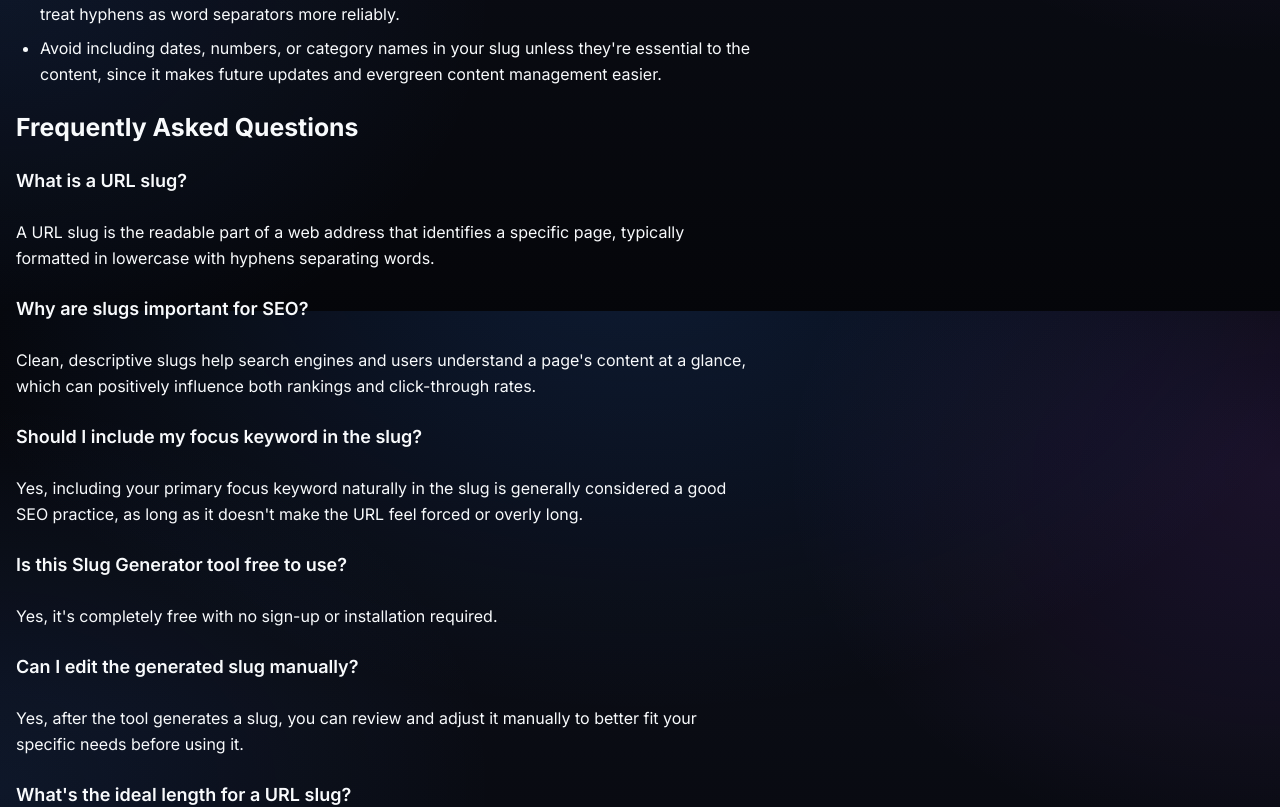
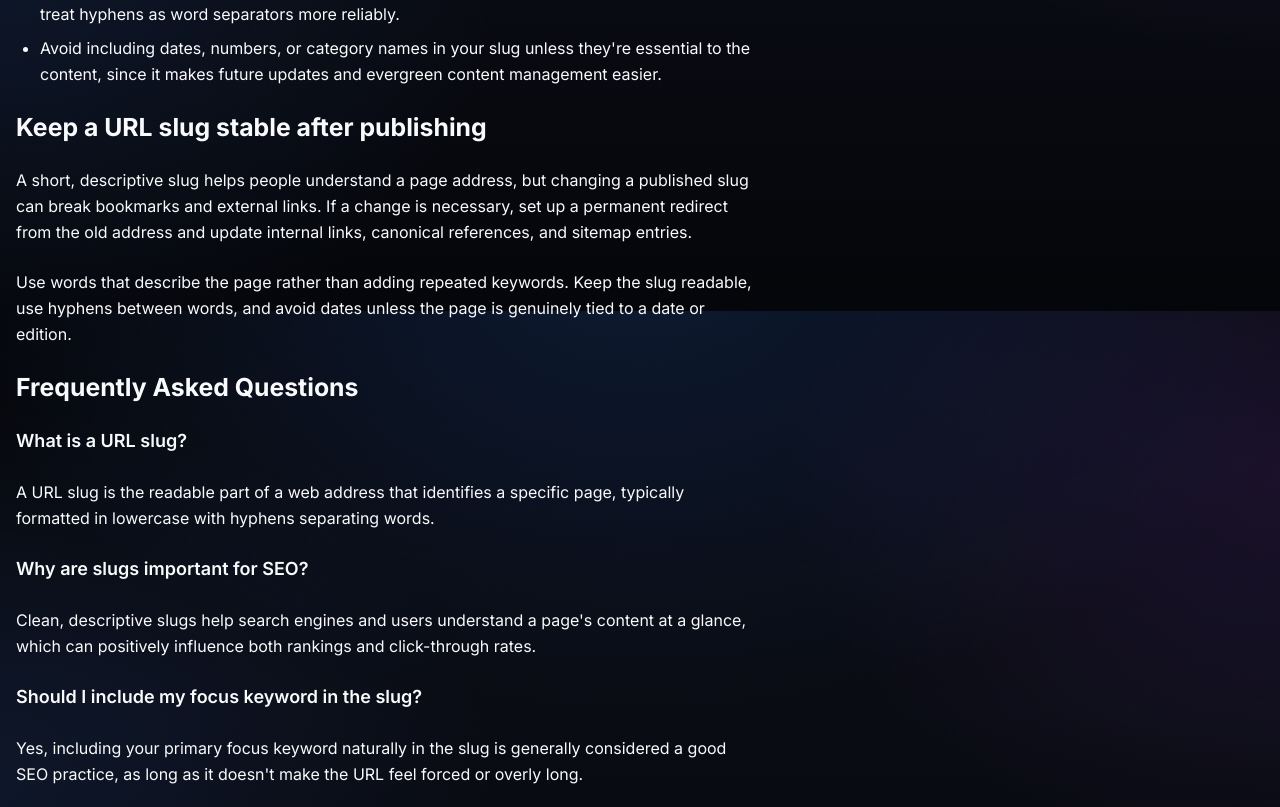
Before and after one commit to surajkumar122024-star/ok01, a Next.js app: page /blog/slug-generator-for-seo in a window 1280 px wide. Shown: the part 3689-4496 px from the top of the page. Built offline with nearby package versions, Linux system fonts and the light colour scheme.

Commit message:
Add distinct practical section to guide

```diff
--- a/src/app/blog/slug-generator-for-seo/page.tsx
+++ b/src/app/blog/slug-generator-for-seo/page.tsx
@@ -136,6 +136,7 @@ export default function SlugGeneratorForSeoArticle() {
           <li>Avoid including dates, numbers, or category names in your slug unless they&apos;re essential to the content, since it makes future updates and evergreen content management easier.</li>
           </ul>
 
+          <h2 className="text-2xl font-bold mt-8">Keep a URL slug stable after publishing</h2><p>A short, descriptive slug helps people understand a page address, but changing a published slug can break bookmarks and external links. If a change is necessary, set up a permanent redirect from the old address and update internal links, canonical references, and sitemap entries.</p><p>Use words that describe the page rather than adding repeated keywords. Keep the slug readable, use hyphens between words, and avoid dates unless the page is genuinely tied to a date or edition.</p>
           <h2 id="faq" className="text-2xl font-bold mt-8">Frequently Asked Questions</h2>
           <h3 className="text-lg font-semibold mt-4">What is a URL slug?</h3>
           <p>A URL slug is the readable part of a web address that identifies a specific page, typically formatted in lowercase with hyphens separating words.</p>
```
